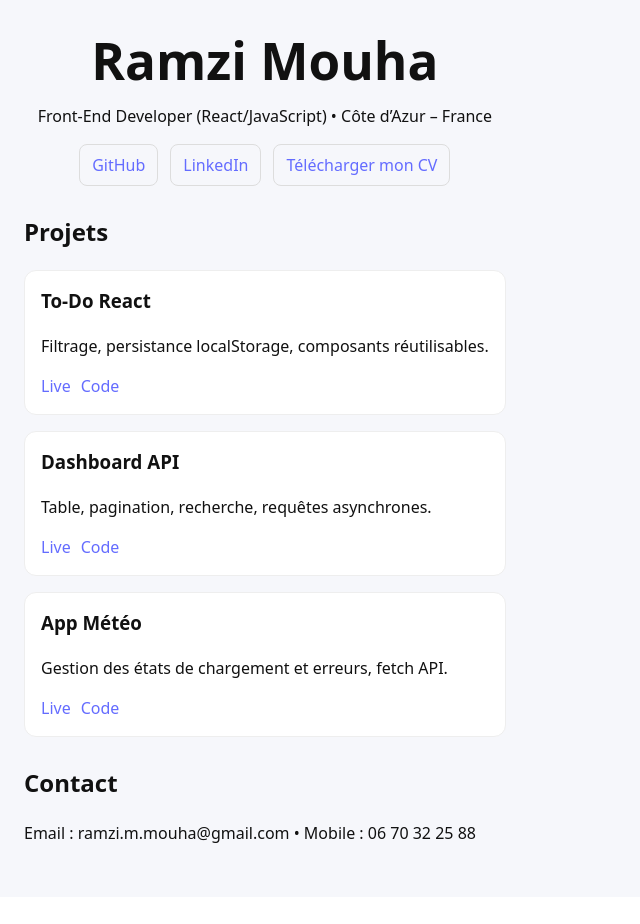
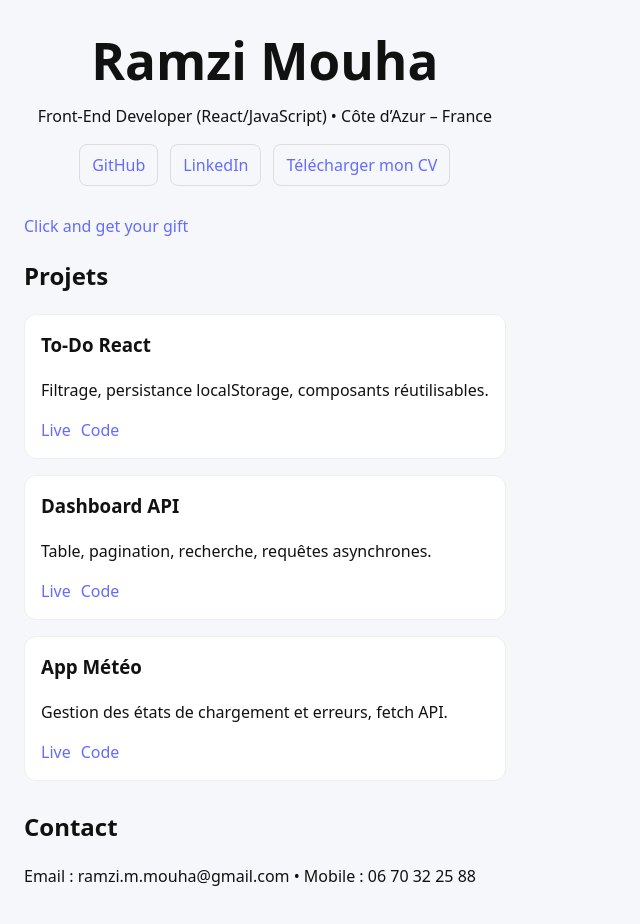
Before and after one commit to mouharamzi/portfolio, a React (Vite) app: page / in a window 1280 px wide. Shown: the top 924 px of the page, without its empty margins (0-640 px from the left). Before the commit the page ends 897 px from the top, so only its background shows below. Built offline with nearby package versions, Linux system fonts and the light colour scheme.

Commit message:
ma photo de mariage test

```diff
--- a/src/App.jsx
+++ b/src/App.jsx
@@ -17,6 +17,7 @@ export default function App() {
       </header>
 
       <section>
+        <a href="/public/mariage.jpeg" target='blank' rel='noreferrer'>Click and get your gift</a>
         <h2>Projets</h2>
         <ul className="cards">
           <li className="card">
```
Also changed, not shown: public/mariage.jpeg (added).
